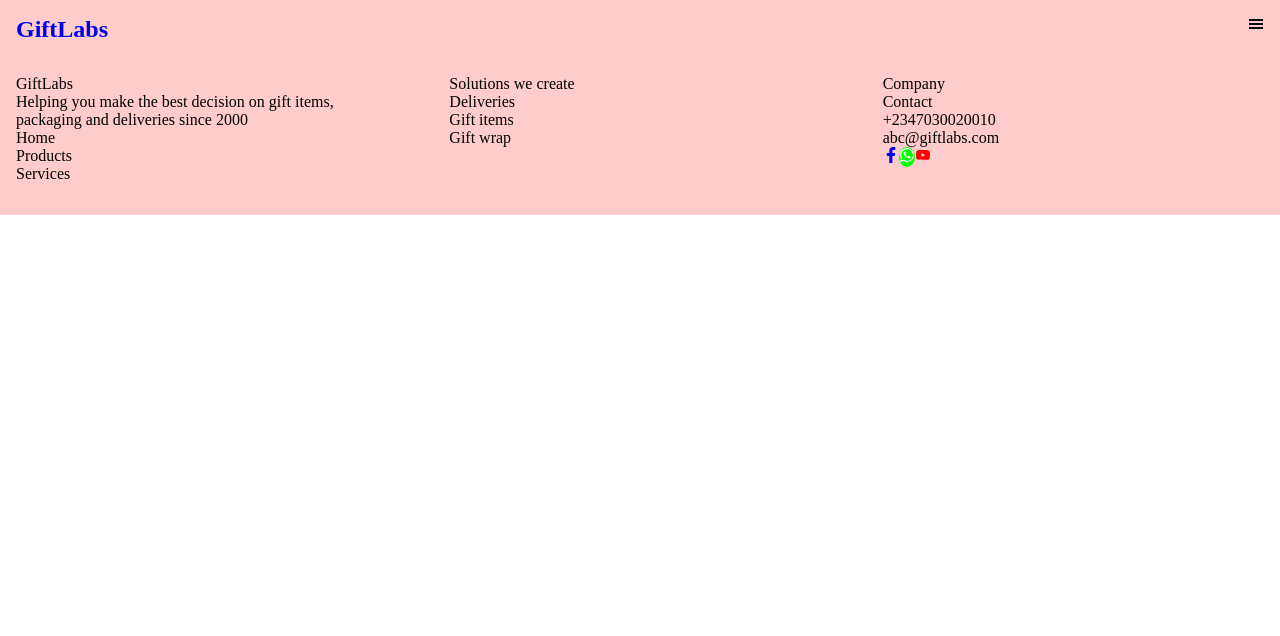
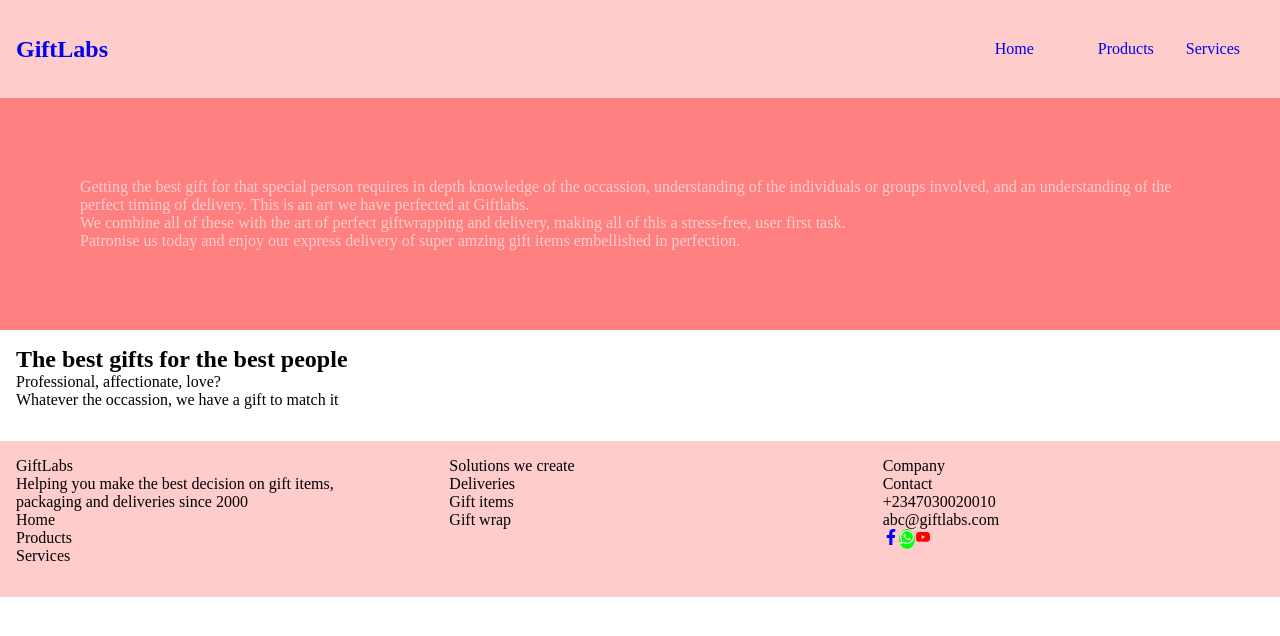
Before and after one commit to Tasleemofx/giftLabs, a React (Create React App) app: page /About in a window 1280 px wide. Shown: the top 636 px of the page. Built offline with nearby package versions, Linux system fonts and the light colour scheme.

Commit message:
Routes started

```diff
--- a/src/Components/Info.tsx
+++ b/src/Components/Info.tsx
@@ -1,5 +1,5 @@
 import React from 'react'
-// import { stock } from "../src/images/stock.jpg";
+// import Stock from "../src/images/stock.jpg";
 
 const Info = () => {
   return (
@@ -19,7 +19,7 @@ const Info = () => {
             Patronise us today and enjoy our express delivery of super amzing gift items
             embellished in perfection.
           </p>
-          {/* <img src={stock} alt="gift"/> */}
+          {/* <img src={Stock} alt="gift"/> */}
         </section>
   )
 }
--- a/src/Components/Jumbotron.tsx
+++ b/src/Components/Jumbotron.tsx
@@ -2,7 +2,11 @@ import React from 'react'
 
 const Jumbotron = () => {
   return (
-    <div>Jumbotron</div>
+        <section className="banner">
+            <h1>The best gifts for the best people</h1>
+            <p>Professional, affectionate, love?</p>
+            <p>Whatever the occassion, we have a gift to match it</p>
+        </section>
   )
 }
 
--- a/src/Components/Nav.tsx
+++ b/src/Components/Nav.tsx
@@ -16,23 +16,23 @@ const Nav = ({Home, About, Products, Services}: Navbar) => {
     const [openDropdown, setOpenDropdown] = useState(false)
   return (<>
     <nav>
+
         <div>
             <Link to="/">
                 <h2>GiftLabs</h2>
             </Link>
         </div>
-        <div>
+        <div className="hidden-lg">
             {!openDropdown ?
-            <GiHamburgerMenu className="hidden-lg" onClick={
+                <GiHamburgerMenu  onClick={
                 ()=> setOpenDropdown(!openDropdown)
-            }/>:
-            <AiOutlineClose onClick={
+                }/>:
+                <AiOutlineClose onClick={
                 ()=> setOpenDropdown(!openDropdown)
-            }/> }
+                }/> }
+        </div>
 
-        </div>
         <div className="hidden-mb">
-
                 <Link to="/">
                     {Home}
                 </Link>
--- a/src/Routes/About.tsx
+++ b/src/Routes/About.tsx
@@ -1,11 +1,16 @@
 import React from 'react'
 import Footer from '../Components/Footer'
+import Info from '../Components/Info'
+import Jumbotron from '../Components/Jumbotron'
 import Nav from '../Components/Nav'
 
 const About = () => {
   return (
     <div>
       <Nav Products="Products" Home="Home" Services="Services"/>
+        <Info />
+        < Jumbotron />
+
       <Footer Home="Home" Products="Products" Services="Services"/>
     </div>
   )
--- a/src/Routes/Home.tsx
+++ b/src/Routes/Home.tsx
@@ -5,8 +5,7 @@ import "../Styles/Home.css";
 import SignIn from "../Components/SignIn";
 import SignUp from "../Components/SignUp";
 import Info from "../Components/Info";
-
-
+import Jumbotron from "../Components/Jumbotron";
 
 
 const Home = () => {
@@ -14,13 +13,8 @@ const Home = () => {
     <div>
       <Nav About="About" Products="Products" Services="Services"/>
       <main className="d-flex ai-center jc-center">
-        <section className="banner">
-            <h1>The best gifts for the best people</h1>
-              <p>Professional, affectionate, love?</p>
-              <p>Whatever the occassion, we have a gift to match it</p>
-              <a href="#" className="btn"> Get Started</a>
-        </section>
-
+        <Jumbotron />
+        <a href="#" className="btn"> Get Started</a>
       </main>
        <section >
         <SignIn />
--- a/src/Routes/Products.tsx
+++ b/src/Routes/Products.tsx
@@ -1,11 +1,24 @@
 import React from 'react'
 import Footer from '../Components/Footer'
 import Nav from '../Components/Nav'
+import { data } from '../data/data'
 
 const Products = () => {
   return (
     <div>
       <Nav About="About" Home="Home" Services="Services"/>
+       <section>
+          {
+            data.map(({name, img, id})=>{
+              return(
+                <div key={id}>
+                  <img src={img} alt="giftitem"/>
+                  <p>{name}</p>
+                </div>
+              )
+            })
+          }
+        </section>
       <Footer About="About" Home="Home" Services="Services"/>
     </div>
   )
--- a/src/Styles/Home.scss
+++ b/src/Styles/Home.scss
@@ -40,3 +40,7 @@ section{
     margin: 0;
     padding: 5em;
 }
+
+@media screen and (min-width: 380px) and (max-width:768){
+
+}
--- a/src/Styles/Nav.css
+++ b/src/Styles/Nav.css
@@ -82,4 +82,29 @@ nav div ul li {
 }
 .dropdown .hidden {
   display: none;
+}
+
+@media screen and (min-width: 400px) {
+  nav {
+    align-items: center;
+  }
+  nav div ul li {
+    padding: 1em;
+    text-decoration: none;
+    list-style-type: none;
+  }
+
+  .hidden-lg {
+    display: none;
+  }
+
+  .hidden-mb {
+    display: flex;
+    padding: 0.5em;
+    align-items: center;
+    justify-content: center;
+  }
+  .hidden-mb a {
+    padding: 1em;
+  }
 }/*# sourceMappingURL=Nav.css.map */
--- a/src/Styles/Nav.scss
+++ b/src/Styles/Nav.scss
@@ -63,3 +63,28 @@ nav{
         display: none;
     }
     }
+
+@media screen and (min-width: 400px)
+// and (max-width:768)
+{
+    nav {
+            align-items: center;
+            div ul li {
+                padding: 1em;
+                text-decoration: none;
+                list-style-type: none;
+            }
+        }
+        .hidden-lg {
+                    display: none;
+        }
+        .hidden-mb {
+            display: flex;
+            padding: 0.5em;
+            align-items: center;
+            justify-content: center;
+            a{
+                padding: 1em;
+            }
+        }
+}
```
Also changed, not shown: src/data/data.ts (+49 -37 lines), 1 other file (tests, documents, lock files or other folders).
